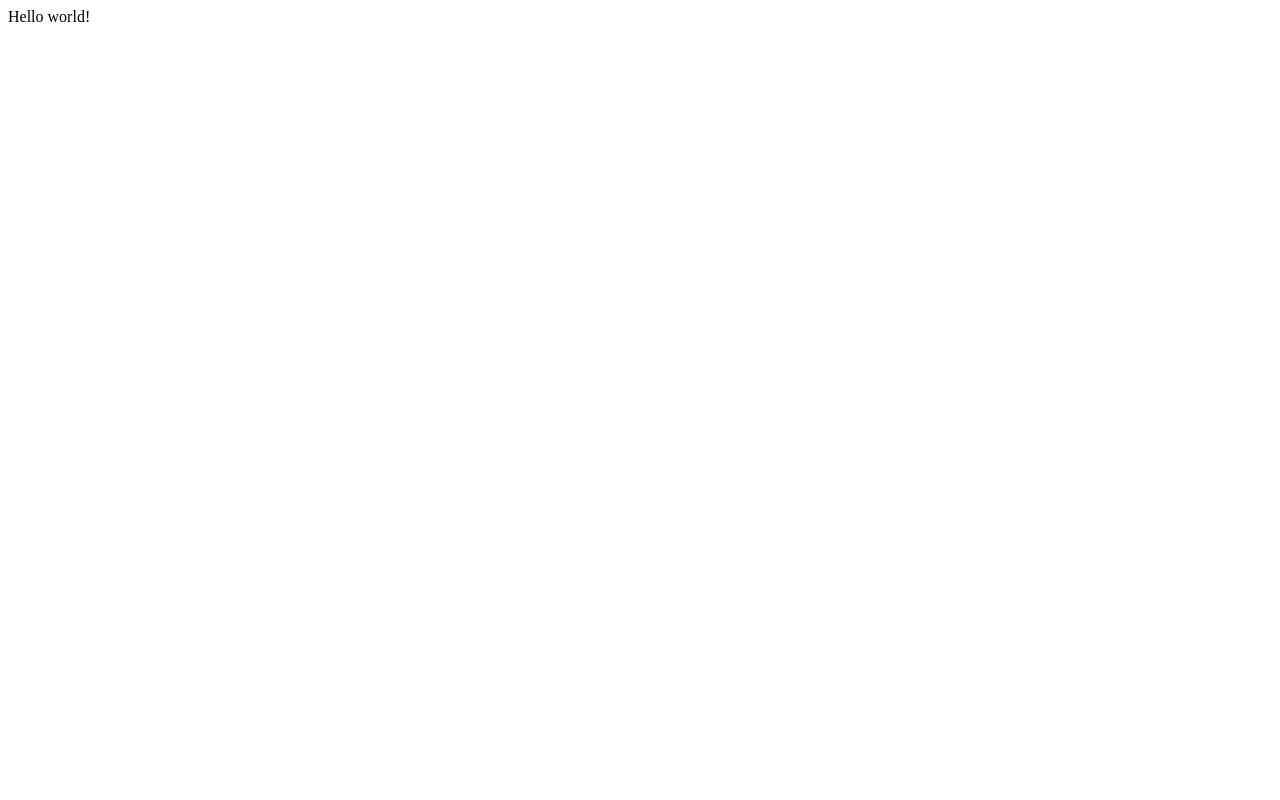
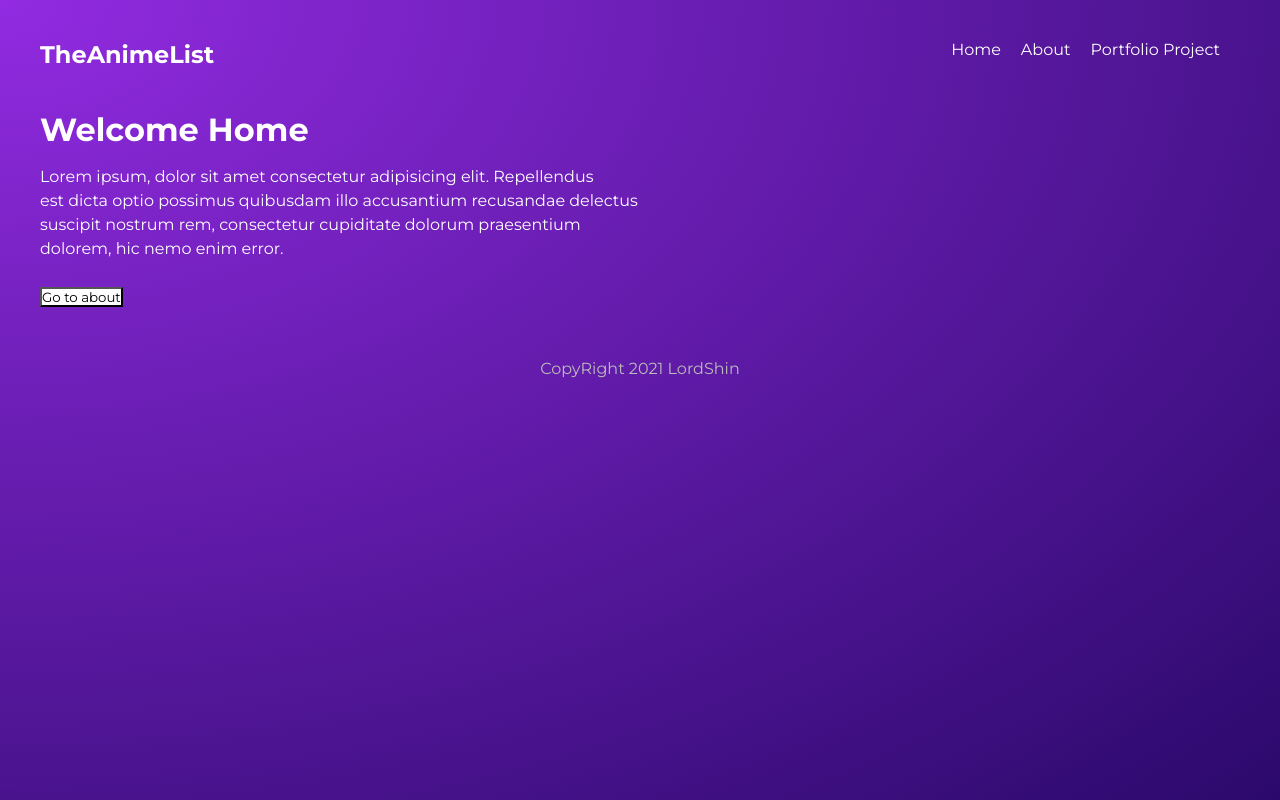
Before and after one commit to himansh9489/my-first-gatsby, a Gatsby site: page / in a window 1280 px wide. Built offline with nearby package versions, Linux system fonts and the light colour scheme; Gatsby itself is replaced by a stand-in of ours.

Commit message:
first commit

```diff
--- /dev/null
+++ b/src/components/Counter.js
@@ -0,0 +1,14 @@
+import React from "react"
+import { useState } from "react"
+
+export default function Counter(props) {
+  const { start } = props
+  const [num, setNum] = useState(start | 0)
+  return (
+    <>
+      <h1>counter : {num}</h1>
+      <button onClick={() => setNum(num + 1)}>INC</button>
+      <button onClick={() => setNum(num - 1)}>DEC</button>
+    </>
+  )
+}
--- /dev/null
+++ b/src/components/Layout.js
@@ -0,0 +1,18 @@
+import React from "react"
+import Navbar from "./Navbar"
+import "../styles/global.css"
+
+export default function Layout({ children }) {
+  return (
+    <div className="layout">
+      <Navbar />
+      <div className="content">
+        {/* content for each page */}
+        {children}
+      </div>
+      <footer>
+        <p>CopyRight 2021 LordShin</p>
+      </footer>
+    </div>
+  )
+}
--- /dev/null
+++ b/src/components/Navbar.js
@@ -0,0 +1,17 @@
+import React from "react"
+import { Link } from "gatsby"
+
+export default function NavBar() {
+  return (
+    <nav>
+      <div>
+        <h1>TheAnimeList</h1>
+      </div>
+      <div className="navbar">
+        <Link to="/">Home</Link>
+        <Link to="/about">About</Link>
+        <Link to="/projects">Portfolio Project </Link>
+      </div>
+    </nav>
+  )
+}
--- a/src/pages/index.js
+++ b/src/pages/index.js
@@ -1,5 +1,33 @@
 import React from "react"
-
+import Counter from "../components/Counter"
+import Layout from "../components/Layout"
 export default function Home() {
-  return <div>Hello world!</div>
+  console.log("hello")
+  return (
+    <div>
+      <Layout>
+        <h1>Welcome Home</h1>
+        <p>
+          Lorem ipsum, dolor sit amet consectetur adipisicing elit. Repellendus{" "}
+          <br />
+          est dicta optio possimus quibusdam illo accusantium recusandae
+          delectus <br />
+          suscipit nostrum rem, consectetur cupiditate dolorum praesentium{" "}
+          <br />
+          dolorem, hic nemo enim error.
+        </p>
+        {/* <Counter />
+        <Counter start={10} /> */}
+        <div>
+          <button
+            onClick={() => {
+              window.location.assign("/about/")
+            }}
+          >
+            Go to about
+          </button>
+        </div>
+      </Layout>
+    </div>
+  )
 }
--- /dev/null
+++ b/src/styles/global.css
@@ -0,0 +1,68 @@
+@import url("https://fonts.googleapis.com/css2?family=Montserrat:wght@300;400;500;700&display=swap");
+
+* {
+  margin: 0;
+  padding: 0;
+  text-decoration: none;
+  font-family: "Montserrat";
+  color: white;
+}
+html,
+body {
+  min-height: 100%;
+}
+body {
+  background: radial-gradient(
+    at top left,
+    rgba(146, 43, 225, 1) 0%,
+    rgba(43, 9, 107, 1) 100%
+  );
+  background-repeat: no-repeat;
+}
+p {
+  margin: 16px auto;
+  line-height: 1.5em;
+}
+
+/* layout & nav */
+.layout {
+  max-width: 1200px;
+  margin: 0 auto;
+}
+nav {
+  display: grid;
+  grid-template-columns: 1fr 1fr;
+  margin: 40px auto;
+}
+nav .links {
+  display: inline-block;
+  text-align: right;
+}
+nav a {
+  display: inline-block;
+  margin-right: 20px;
+  font-weight: 400;
+  padding-bottom: 8px;
+  border-bottom: 3px solid transparent;
+  text-align: right;
+}
+nav a:hover {
+  border-color: white;
+}
+footer p {
+  text-align: center;
+  color: #bbb;
+  margin: 40px auto;
+}
+.navbar {
+  display: flex;
+  justify-content: flex-end;
+  flex-wrap: wrap;
+}
+
+button {
+  color: black;
+  background-color: white;
+  margin: 10px auto;
+  margin-right: 10px;
+}
```
Also changed, not shown: src/pages/404.js (added, +10 -0 lines), src/pages/about.js (added, +23 -0 lines), src/pages/projects/index.js (added, +18 -0 lines), src/pages/projects/portfolio.js (added, +9 -0 lines).
